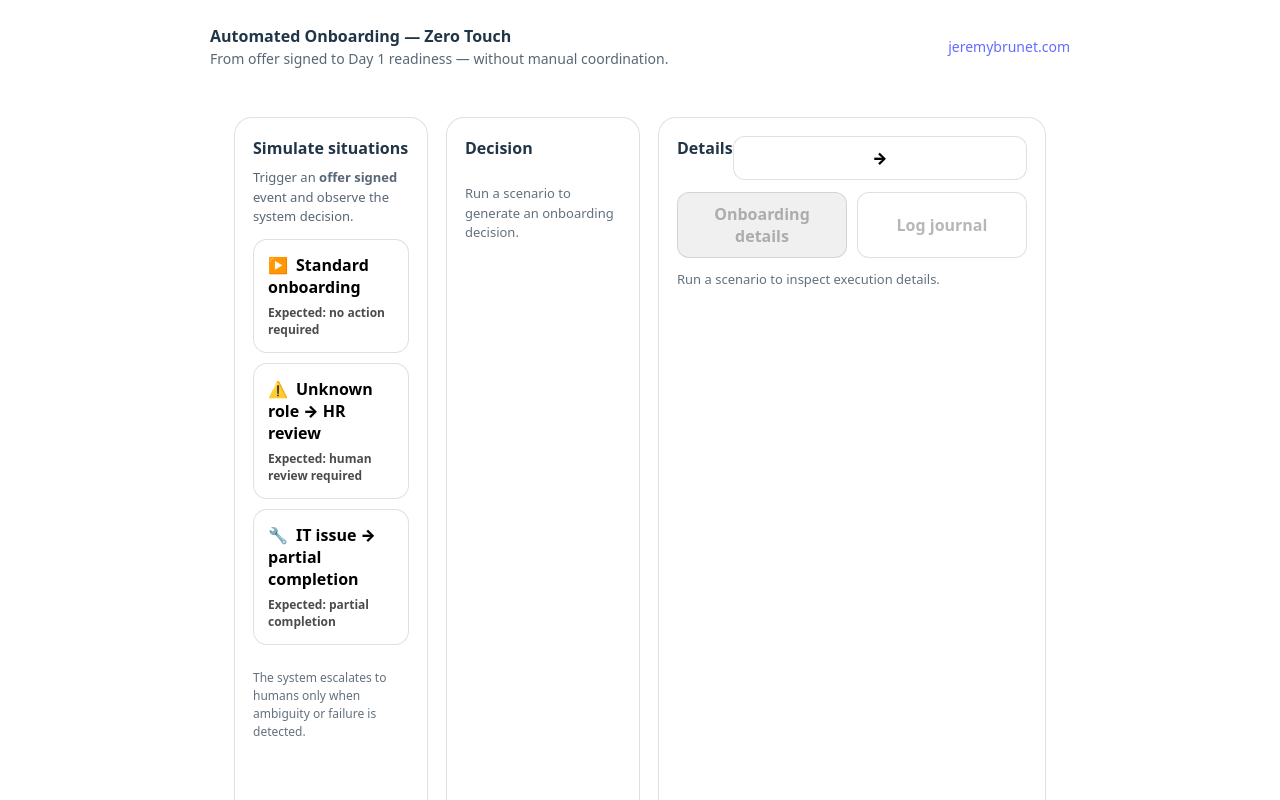
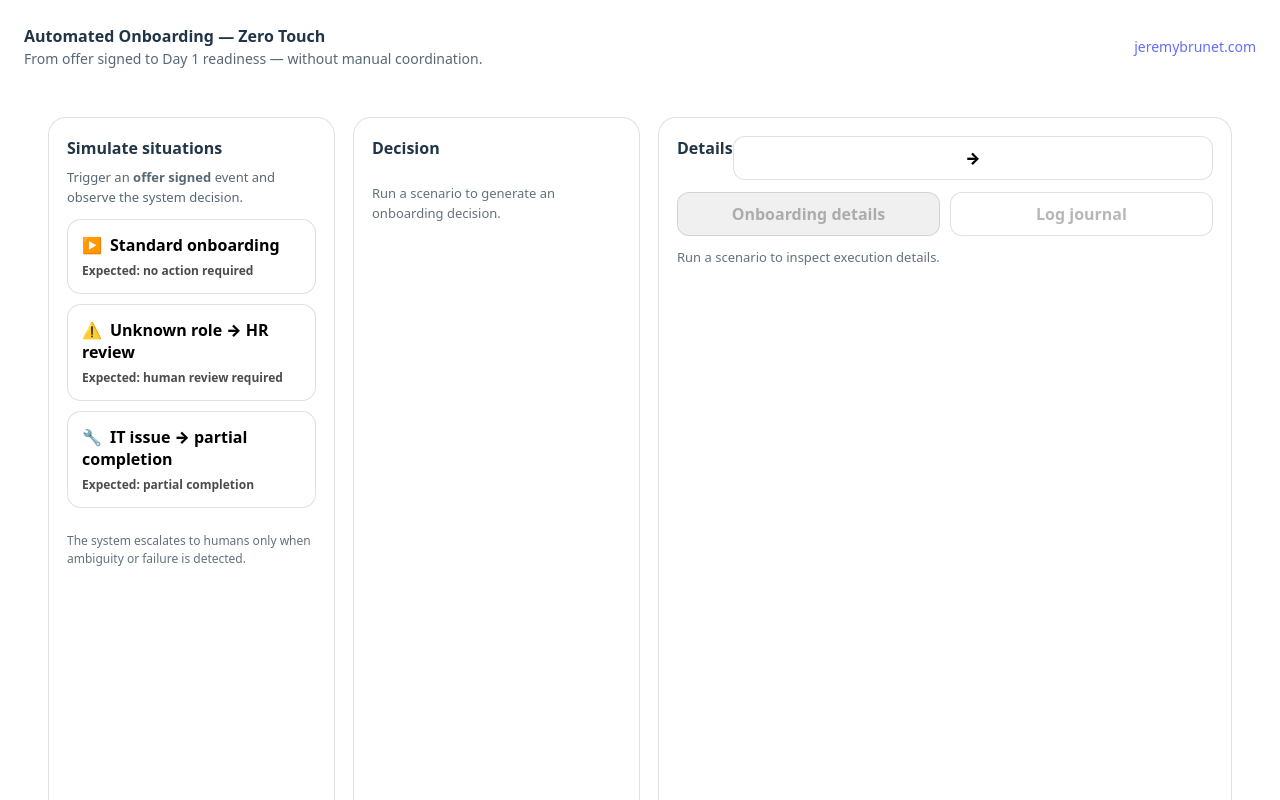
Before and after one commit to DFATPUNK/hr-onboarding-engine, a React (Vite) app: page / in a window 1280 px wide. Shown: the top 800 px of the page. Built offline with nearby package versions, Linux system fonts and the light colour scheme.

Commit message:
fix max width Home

```diff
--- a/src/App.tsx
+++ b/src/App.tsx
@@ -5,7 +5,7 @@ import AuditLog from "./pages/AuditLog";
 
 export default function App() {
   return (
-    <div style={{ maxWidth: 860, margin: "0 auto", padding: 24, fontFamily: "system-ui, -apple-system, Segoe UI, Roboto" }}>
+    <div style={{ maxWidth: "100vw", margin: 0, padding: 24, boxSizing: "border-box", fontFamily: "system-ui, -apple-system, Segoe UI, Roboto" }}>
       <header style={{ display: "flex", alignItems: "center", justifyContent: "space-between", marginBottom: 24 }}>
         <Link to="/" style={{ textDecoration: "none", color: "inherit" }}>
           <div style={{ fontWeight: 900 }}>Automated Onboarding — Zero Touch</div>
```
